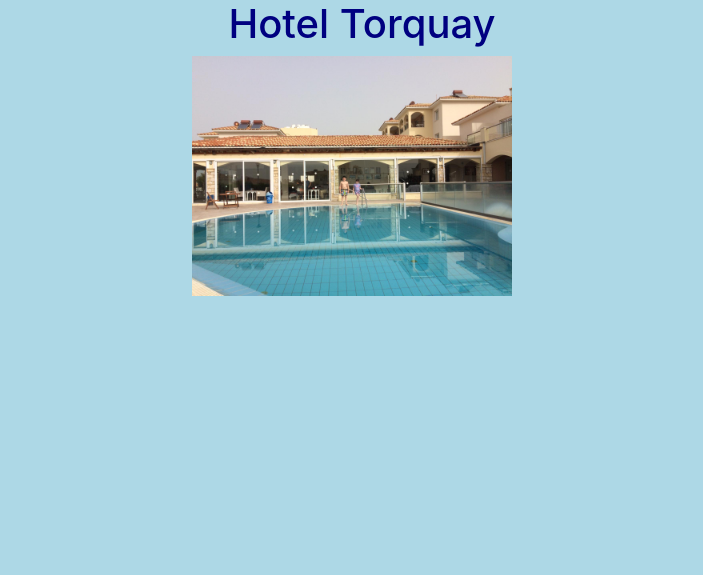
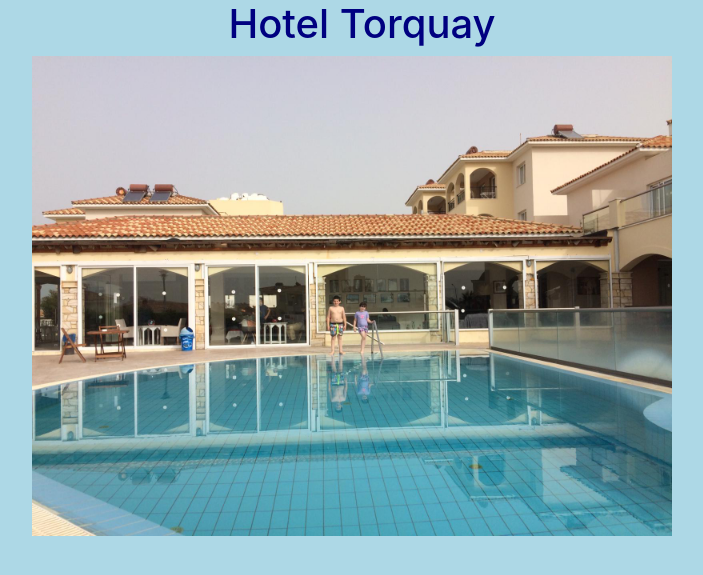
Before and after one commit to chava85/hotel_site, a Django app: page / in a window 1280 px wide. Shown: the part 104-679 px from the top of the page, without its empty margins (288-991 px from the left). Run offline with Django 3.2, Linux system fonts and the light colour scheme; some libraries are stand-ins or nearby versions.

Commit message:
change 25 to 50

```diff
--- a/visitors/static/css/mystyle.css
+++ b/visitors/static/css/mystyle.css
@@ -11,6 +11,6 @@ h1 {
 
 img {
   display: block;
-  max-width: 25%;
+  max-width: 50%;
   height: auto;
 }
```
